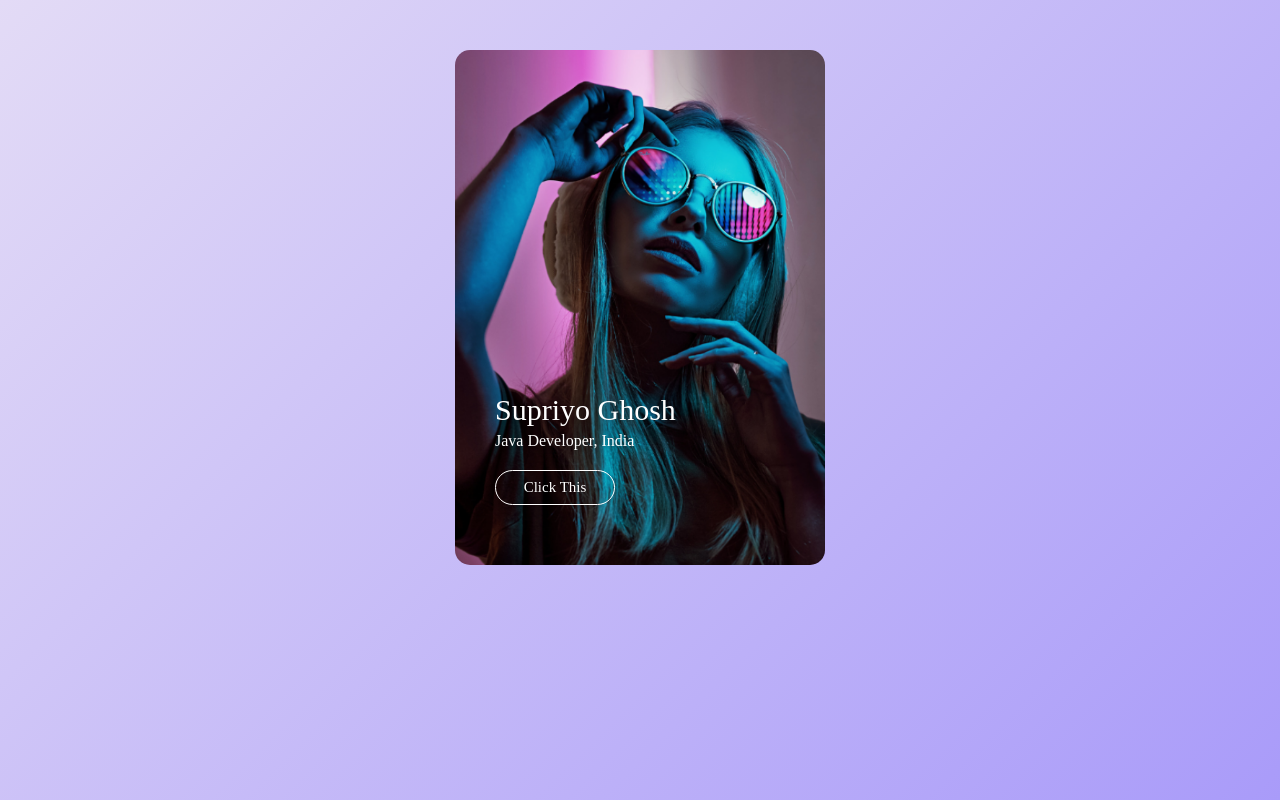
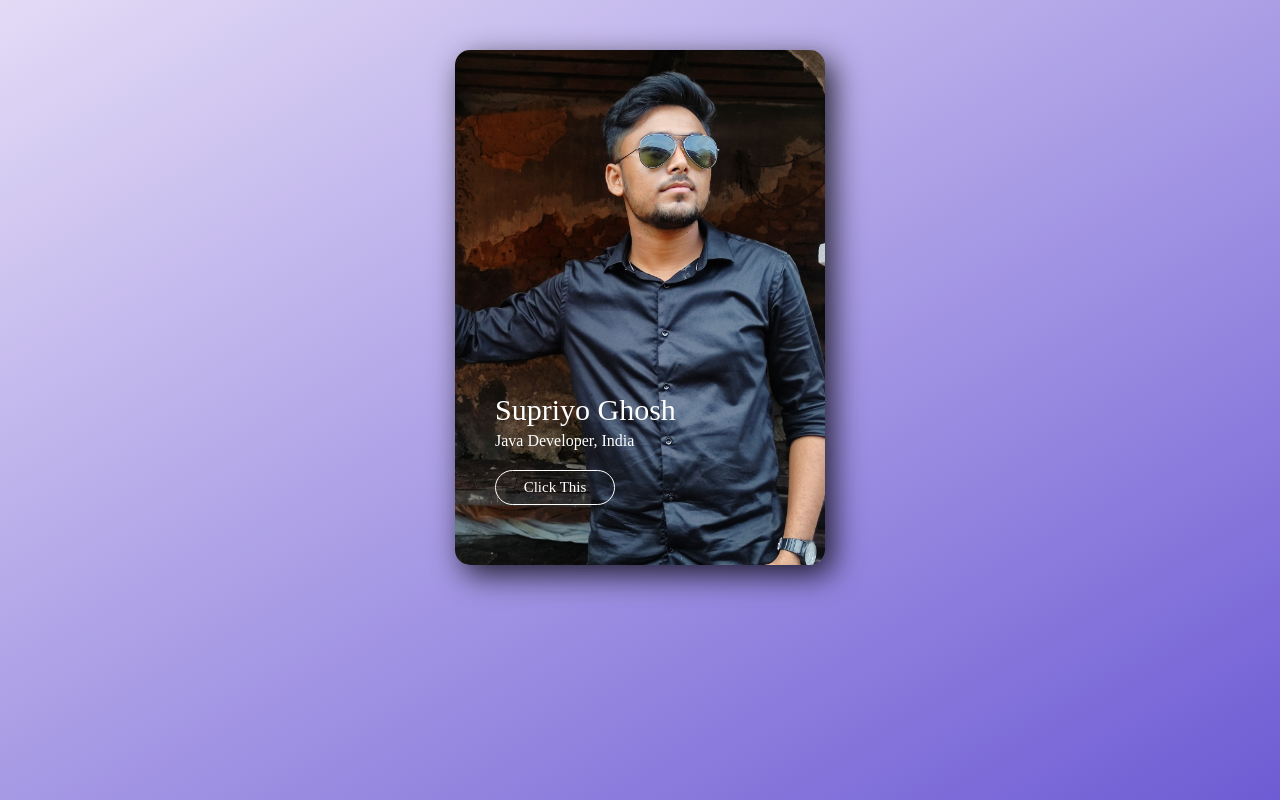
Before and after one commit to Supriyo2810/Profile-Card, a plain HTML site: page index.html in a window 1280 px wide. Drawn offline with Linux system fonts and the light colour scheme.

Commit message:
Shadow Added

```diff
--- a/style.css
+++ b/style.css
@@ -7,7 +7,7 @@
 .container{
     width: 100%;
     min-height: 100vh;
-    background-image: linear-gradient(135deg,#e3dbf6,#a99bf9);
+    background-image: linear-gradient(150deg,#e3dbf6,#6e5cd4);
     padding: 10px;
 }
 .card{
@@ -23,8 +23,10 @@
     width: 100%;
     height: 100%;
     position: relative;
+    border-radius: 15px;
     transition: transform 1s;
     transform-style: preserve-3d;
+    box-shadow: 8px 10px 30px rgba(0, 0, 0, 0.8);
 }
 .front, .back{
     width: 100%;
@@ -34,7 +36,7 @@
     backface-visibility: hidden;
 }
 .front{
-    background: url(image/user.png);
+    background: url(image/profile.jpg);
     background-size: cover;
     background-position: center;
     padding: 60px 40px;
```
